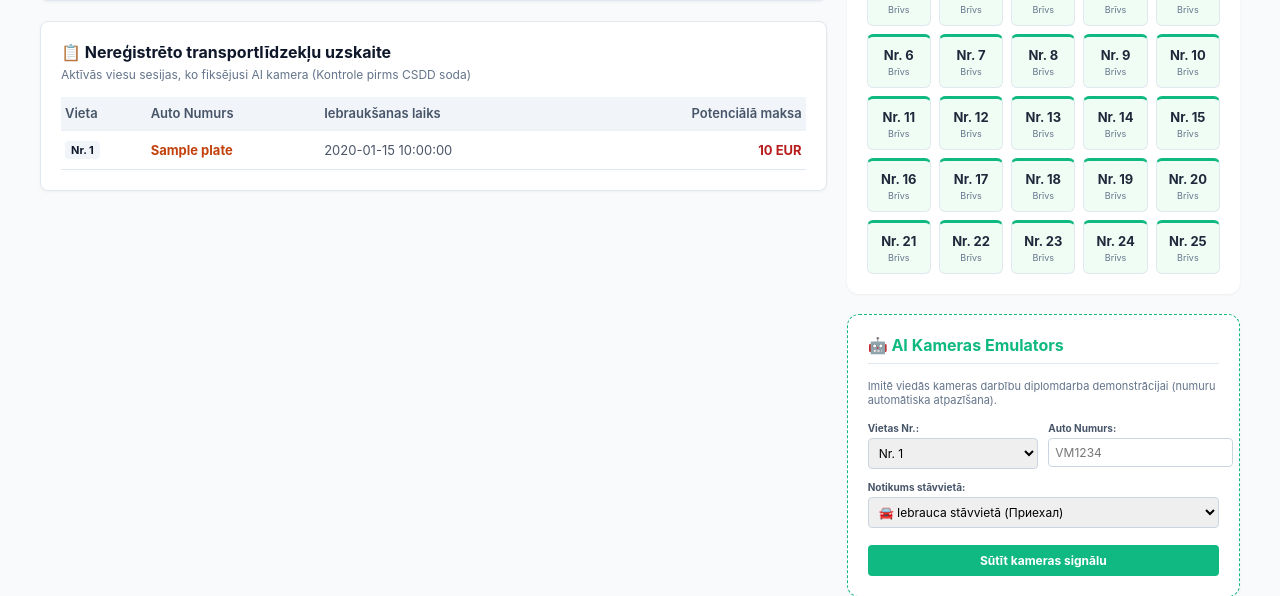
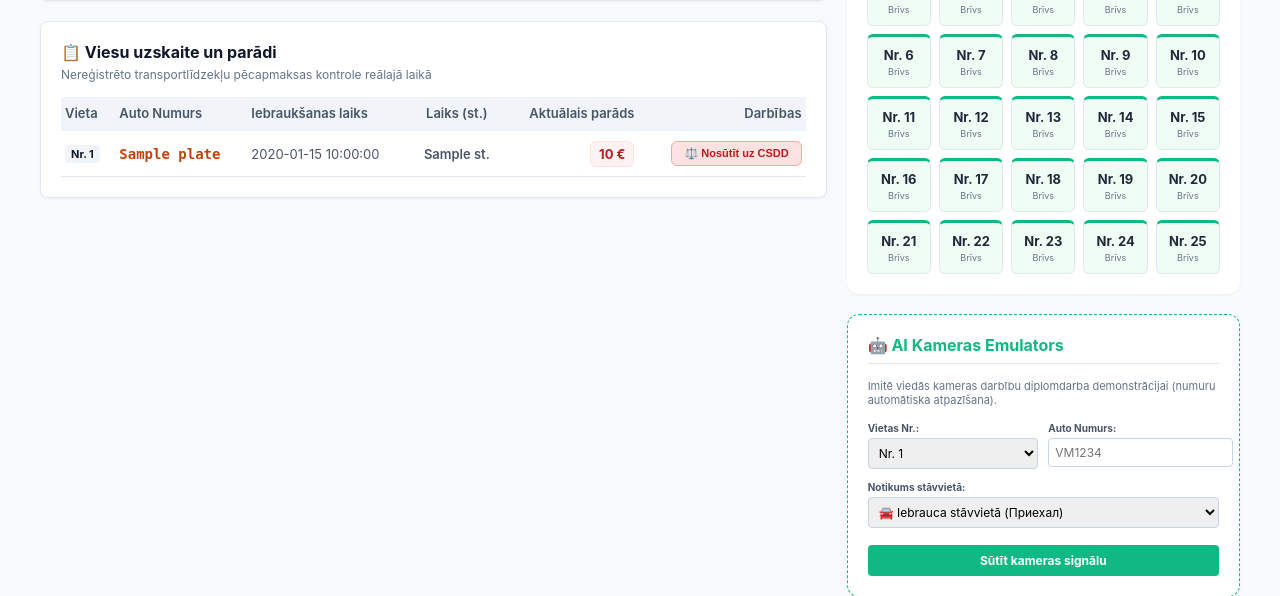
Before and after one commit to serz180385-dev/Mans-proekts, a Flask app: template templates/admin.html in a window 1280 px wide. Shown: the part 573-1169 px from the top of the page. Run offline with Flask 3, Linux system fonts and the light colour scheme; the template is opened without the code that fills it: most values are stand-ins (such as "Sample title", 1, 10 or a date in 2020).

Commit message:
Production: Release stable version 1.3.0 with dynamic guest cars debt calculator, combined CSDD penalty enforcement algorithm (Base + Hours) and text report export

```diff
--- a/app.py
+++ b/app.py
@@ -1,10 +1,12 @@
 import re
 from datetime import datetime
-from flask import Flask, render_template, request, redirect, session, url_for, flash
-from database import load_data, load_users, save_users  # Pievienots save_users / Добавлено save_users
+# Pievienots send_file failu lejupielādes atbalstam / Добавлено send_file для поддержки скачивания файлов
+from flask import Flask, render_template, request, redirect, session, url_for, flash, send_file
+from database import load_data, save_data, load_users, save_users  # Pievienots save_users / Добавлено save_users
 
 app = Flask(__name__)
 app.secret_key = "super_secret_parking_key"
+
 
 def log_transaction(tag, user, details, amount_str):
     """
@@ -21,6 +23,7 @@ def log_transaction(tag, user, details, amount_str):
     except Exception:
         pass
 
+
 # ATSLODZES MODUĻU REĢISTRĀCIJA (Importējam pēc žurnāla deklarēšanas)
 # РЕГИСТРАЦИЯ МОДУЛЕЙ-РАЗГРУЗЧИКОВ (Импортируем после объявления лога)
 from routes_driver import driver_bp
@@ -30,6 +33,7 @@ from routes_emulator import emulator_bp
 app.register_blueprint(driver_bp)
 app.register_blueprint(admin_bp)
 app.register_blueprint(emulator_bp)
+
 
 @app.route('/')
 def home():
@@ -84,6 +88,7 @@ def home():
                            current_balance=current_balance, next_free_info=next_free_info,
                            is_admin=is_admin)
 
+
 @app.route('/logout')
 def logout():
     """
@@ -94,6 +99,7 @@ def logout():
     session.clear()
     # Pārvirzām uz autorizācijas lapu / Перенаправляем на страницу входа
     return redirect('/login')
+
 
 # =========================================================================
 # PIEVIENOTS: Globālais maršruts lietotāja bilances maiņai administratora panelī
@@ -117,7 +123,7 @@ def admin_topup_user():
     try:
         bonus_amount = float(request.form.get("amount", 0))
     except ValueError:
-        flash('Kļūda: Nepareizs summas formāts!')
+        flash('Kļūda: Nepareizs summas formāфts!')
         return redirect('/admin')
 
     if target_user in users:
@@ -133,5 +139,94 @@ def admin_topup_user():
     flash('Kļūda: Lietotājs nav atrasts!')
     return redirect('/admin')
 
+
+# =========================================================================
+# PIEVIENOTS: Viesu piespiedu sodīšanas un CSDD datu nosūtīšanas maršruts
+# ДОБАВЛЕНО: Маршрут принудительного штрафования гостей и отправки данных в CSDD
+# =========================================================================
+@app.route('/admin/guest-penalty/<spot_id>', methods=['POST'])
+def admin_guest_penalty(spot_id):
+    """
+    Administratīvapārkāpuma akta sastādīšana viesim ar stundu maksas un fiksētā soda summēšanu
+    Составление акта правонарушения гостю со складыванием платы за часы и фиксированного штрафа
+    """
+    if "username" not in session:
+        return redirect('/login')
+
+    users = load_users()
+    if not users.get(session["username"], {}).get("is_admin", False):
+        flash('Kļūda: Piekļuve liegta!')
+        return redirect('/')
+
+    spots = load_data()
+    if spot_id in spots:
+        plate = request.form.get("plate", "Nezināms").strip().upper()
+
+        # Izgūstam stundu maksu no formas un droši konvertējam par skaitli
+        # Извлекаем плату за часы из формы и безопасно конвертируем в число
+        try:
+            hours_fee = float(request.form.get("potential_fee", "0.00"))
+        except ValueError:
+            hours_fee = 0.0
+
+        # KOMBINĒTAIS SODS: 30.00 EUR pamata sods + sakrājusies stundu maksa
+        # КОМБИНИРОВАННЫЙ ШТРАФ: 30.00 EUR базовый штраф + набежавшая плата за часы
+        base_penalty = 30.00
+        total_penalty_calculated = base_penalty + hours_fee
+
+        # Atbrīvojam vietu, saglabājot zonējuma tipu
+        if isinstance(spots[spot_id], dict):
+            spots[spot_id]["status"] = True
+        else:
+            spot_id_int = int(spot_id)
+            s_type = "disabled" if spot_id_int <= 5 else ("ev" if spot_id_int > 20 else "regular")
+            spots[spot_id] = {"status": True, "type": s_type}
+
+        save_data(spots)
+
+        # Žurnalējam pilno aprēķināto summu, lai tā korekti pieskaitītos finanšu skaitītājam
+        # Логируем полную рассчитанную сумму, чтобы она корректно прибавилась к финансовому счетчику
+        penalty_str = f"{total_penalty_calculated:.2f}"
+        log_transaction("[⚠️ PENALTY]", "system",
+                        f"Dispečers: Auto {plate} izrakstīts protokols (Sods+Stundas) vietā Nr. {spot_id}", penalty_str)
+
+        flash(
+            f'Pārkāpuma akts auto {plate} reģistrēts! Sods {base_penalty:.2f} EUR + stāvvietas maksa {hours_fee:.2f} EUR (Kopā: {penalty_str} EUR) nosūtīts uz CSDD.')
+        return redirect('/admin')
+
+    flash('Kļūda: Šāda vieta neeksistē!')
+    return redirect('/admin')
+
+
+# =========================================================================
+# PIEVIENOTS: Globālais maršruts finanšu atskaiņu eksportēšanai failā .txt
+# ДОБАВЛЕНО: Глобальный маршрут экспорта финансовых отчетов в файл .txt
+# =========================================================================
+@app.route('/admin/export')
+def admin_export_report():
+    """
+    Darījumu vēstures faila lejupielāde tieši no administratora paneļa
+    Скачивание файла истории транзакций напрямую из админки
+    """
+    import os
+    if "username" not in session:
+        return redirect('/login')
+
+    users = load_users()
+    if not users.get(session["username"], {}).get("is_admin", False):
+        flash('Kļūda: Piekļuve liegta!')
+        return redirect('/')
+
+    # Pārbaudām faila fizisko eksistenci uz diska
+    # Проверяем физическое наличие файла на диске
+    if os.path.exists("transactions.txt"):
+        return send_file("transactions.txt", as_attachment=True, download_name="parking_transactions.txt")
+
+    # Kļūda: Žurnāli ir tukši!
+    # Ошибка: Логи пустые!
+    flash('Kļūda: Žurnāli ir tukši!')
+    return redirect('/admin')
+
+
 if __name__ == '__main__':
     app.run(debug=True)
--- a/templates/admin.html
+++ b/templates/admin.html
@@ -537,35 +537,51 @@
                 </div>
             </div> <!-- / Закрыли карточку логов ( transactions ) -->
 
-            <!-- ========================================================================= -->
-            <!-- NEREĢISTRĒTO TRANSPORTLĪDZEKĻU FIKSĀCIJA UN UZSKAITE (PIEVIENOTS) -->
-            <!-- СИСТЕМА ФИКСАЦИИ И УЧЕТА НЕЗАРЕГИСТРИРОВАННЫХ МАШИН (ГОСТЕЙ) -->
+           <!-- ========================================================================= -->
+            <!-- NEREĢISTRĒTO TRANSPORTLĪDZEKĻU UZSKAITE UN FINANŠU KONTROLE -->
+            <!-- УЧЕТ И ФИНАНСОВЫЙ КОНТРОЛЬ НЕЗАРЕГИСТРИРОВАННЫХ МАШИН -->
             <!-- ========================================================================= -->
             <div class="card" style="margin-top: 20px; background: #ffffff; border: 1px solid #e2e8f0; border-radius: 8px; padding: 20px; box-shadow: 0 1px 3px rgba(0,0,0,0.05);">
-                <h3 style="color: #0f172a; font-size: 16px; font-weight: 700; margin-bottom: 5px; margin-top: 0;">📋 Nereģistrēto transportlīdzekļu uzskaite</h3>
-                <p style="font-size: 12px; color: #64748b; margin-bottom: 15px; margin-top: 0;">Aktīvās viesu sesijas, ko fiksējusi AI kamera (Kontrole pirms CSDD soda)</p>
+                <h3 style="color: #0f172a; font-size: 16px; font-weight: 700; margin-bottom: 5px; margin-top: 0;">📋 Viesu uzskaite un parādi</h3>
+                <p style="font-size: 12px; color: #64748b; margin-bottom: 15px; margin-top: 0;">Nereģistrēto transportlīdzekļu pēcapmaksas kontrole reālajā laikā</p>
 
                 <div style="overflow-x: auto;">
-                    <table>
+                    <table class="table" style="width: 100%; border-collapse: collapse; font-size: 13px;">
                         <thead>
                             <tr style="border-bottom: 2px solid #edf2f7; text-align: left; color: #718096; font-size: 13px;">
                                 <th style="padding: 8px 4px;">Vieta</th>
                                 <th style="padding: 8px 4px;">Auto Numurs</th>
                                 <th style="padding: 8px 4px;">Iebraukšanas laiks</th>
-                                <th style="padding: 8px 4px; text-align: right;">Potenciālā maksa</th>
+                                <th style="padding: 8px 4px; text-align: center;">Laiks (st.)</th>
+                                <th style="padding: 8px 4px; text-align: right;">Aktuālais parāds</th>
+                                <th style="padding: 8px 4px; text-align: right;">Darbības</th>
                             </tr>
                         </thead>
                         <tbody style="font-size: 13px;">
                             {% for guest in guest_cars %}
                                 <tr style="border-bottom: 1px solid #edf2f7;">
                                     <td style="padding: 10px 4px;"><span class="badge" style="background: #f1f5f9; color: #0f172a; font-weight: 700; padding: 2px 6px; border-radius: 4px;">Nr. {{ guest.spot_id }}</span></td>
-                                    <td style="padding: 10px 4px;"><strong style="color: #c2410c;">{{ guest.plate }}</strong></td>
+                                    <td style="padding: 10px 4px;"><strong style="color: #c2410c; font-family: monospace; font-size: 14px;">{{ guest.plate }}</strong></td>
                                     <td style="padding: 10px 4px; color: #4a5568;">{{ guest.booked_at }}</td>
-                                    <td style="padding: 10px 4px; text-align: right;"><span style="font-weight: 700; color: #b91c1c;">{{ guest.potential_fee }} EUR</span></td>
+                                    <td style="padding: 10px 4px; text-align: center; font-weight: 600; color: #4a5568;">{{ guest.hours_stayed }} st.</td>
+                                    <td style="padding: 10px 4px; text-align: right;"><span style="font-weight: 700; color: #b91c1c; background: #fef2f2; padding: 4px 8px; border-radius: 6px; border: 1px solid #fee2e2;">{{ guest.debt_amount }} €</span></td>
+
+                                    <!-- Кнопка выписывания штрафа и отправки в CSDD -->
+                                    <td style="padding: 10px 4px; text-align: right;">
+                                        <form method="POST" action="/admin/guest-penalty/{{ guest.spot_id }}" style="margin: 0; display: inline-block;" onsubmit="return confirm('Vai tiešām vēlaties sastādīt pārkāpuma aktu un nosūtīt datus uz CSDD?')">
+                                            <input type="hidden" name="plate" value="{{ guest.plate }}">
+                                            <!-- PIEVIENOTS: Nododam uzkrāto stundu maksu uz aizmugursistēmu kombinētā soda aprēķinam -->
+                                            <!-- ДОБАВЛЕНО: Передаем набежавшую плату за часы на бэкенд для расчета комбинированного штрафа -->
+                                            <input type="hidden" name="potential_fee" value="{{ guest.debt_amount }}">
+                                            <button type="submit" class="btn" style="background: #fee2e2; color: #b91c1c; font-size: 11px; font-weight: 700; padding: 5px 12px; border-radius: 6px; border: 1px solid #fca5a5; cursor: pointer; transition: all 0.15s;" onmouseover="this.style.backgroundColor='#fecaca'" onmouseout="this.style.backgroundColor='#fee2e2'">
+                                                ⚖️ Nosūtīt uz CSDD
+                                            </button>
+                                        </form>
+                                    </td>
                                 </tr>
                             {% else %}
                                 <tr>
-                                    <td colspan="4" style="text-align: center; color: #94a3b8; padding: 20px 0; font-weight: 600;">Šobrīd stāvvietā nav nereģistrēto viesu auto.</td>
+                                    <td colspan="6" style="text-align: center; color: #94a3b8; padding: 25px 0; font-weight: 600;">Šobrīd stāvvietā nav aktīvu viesu sesiju. Parādu nav.</td>
                                 </tr>
                             {% endfor %}
                         </tbody>
--- a/transactions.txt
+++ b/transactions.txt
@@ -51,3 +51,6 @@
 21.10.2026 15:20:34 [💳 TOPUP]    Lietotājs: luka         | Admin (admin) mainīja bilanci                      | Summa:   +2.00 EUR
 21.10.2026 15:52:33 [💳 TOPUP]    Lietotājs: zanna        | Admin (admin) mainīja bilanci                      | Summa:   +5.00 EUR
 21.10.2026 15:53:00 [⚠️ PENALTY] Lietotājs: system       | AI Kamera: Auto DC9876 aizbrauca bez apmaksas! Nosutits CSDD | Summa:   30.00 EUR
+22.10.2026 15:54:42 [⚠️ PENALTY] Lietotājs: system       | Dispečers: Auto OS7582 izrakstīts protokols vietā Nr. 11 | Summa:   30.00 EUR
+22.10.2026 16:09:08 [💸 CAM_IN]   Lietotājs: system       | AI Kamera: Auto MC7777 ieņēma vietu Nr. 13         | Summa:    0.00 EUR
+22.10.2026 16:09:17 [⚠️ PENALTY] Lietotājs: system       | Dispečers: Auto MC7777 izrakstīts protokols (Sods+Stundas) vietā Nr. 13 | Summa:   32.00 EUR
```
Also changed, not shown: New Text Document.txt (+22 -0 lines), parking_data.json (+3 -10 lines), routes_admin.py (+15 -30 lines).
